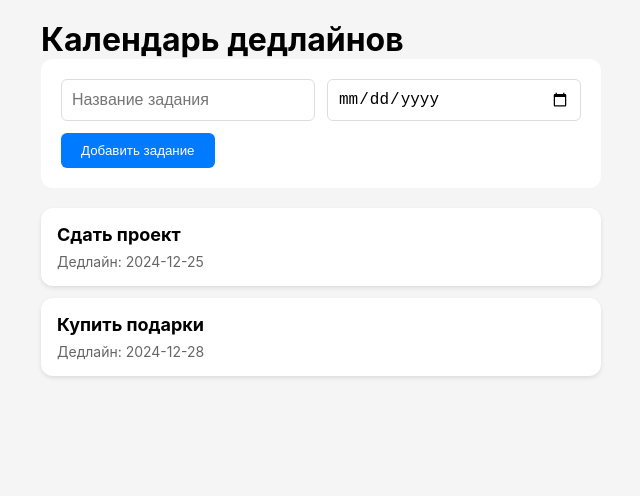
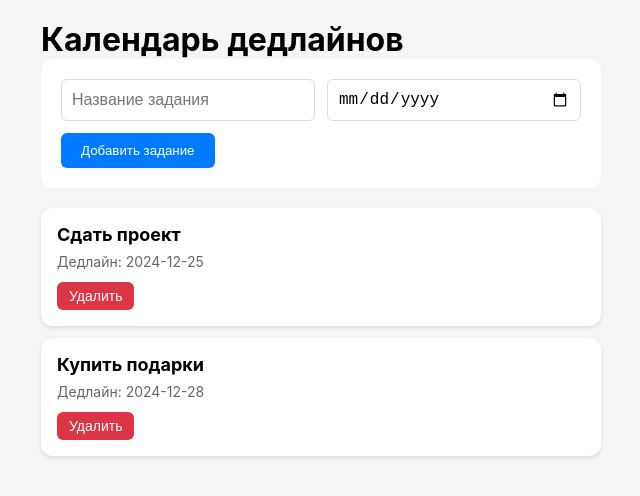
Before and after one commit to darina224/calendar-deadlines, a React (Create React App) app: page / in a window 1280 px wide. Shown: the top 496 px of the page, without its empty margins (319-959 px from the left). Built offline with nearby package versions, Linux system fonts and the light colour scheme.

Commit message:
кнопка удаления на карточках

```diff
--- a/src/App.js
+++ b/src/App.js
@@ -12,6 +12,9 @@ function App() {
   const addTask = (newTask) => {
     setTasks([...tasks, newTask]);
   };
+  const deleteTask = (taskId) => {
+    setTasks(tasks.filter(task => task.id !== taskId));
+  };
 
   return (
     <div className="app">
@@ -19,11 +22,10 @@ function App() {
       <AddTaskForm onAddTask={addTask} />
       <div className="tasks-list">
         {tasks.map(task => (
-          <TaskCard key={task.id} task={task} />
+          <TaskCard key={task.id} task={task} onDelete={deleteTask}/>
         ))}
       </div>
     </div>
   );
 }
-
 export default App;
--- a/src/TaskCard.css
+++ b/src/TaskCard.css
@@ -4,6 +4,7 @@
   padding: 16px;
   margin-bottom: 12px;
   box-shadow: 0 2px 4px rgba(0,0,0,0.1);
+  position: relative;
 }
 
 .task-title {
@@ -14,4 +15,19 @@
 .task-deadline {
   font-size: 14px;
   color: #666;
+  margin-bottom: 12px;
 }
+
+.delete-btn {
+  background: #dc3545;
+  color: white;
+  border: none;
+  padding: 6px 12px;
+  border-radius: 6px;
+  cursor: pointer;
+  font-size: 14px;
+}
+
+.delete-btn:hover {
+  background: #c82333;
+}
--- a/src/TaskCard.js
+++ b/src/TaskCard.js
@@ -1,10 +1,13 @@
 import './TaskCard.css';
 
-function TaskCard({ task }) {
+function TaskCard({ task, onDelete }) {
   return (
     <div className="task-card">
       <h3 className="task-title">{task.title}</h3>
       <p className="task-deadline">Дедлайн: {task.deadline}</p>
+      <button className="delete-btn" onClick={() => onDelete(task.id)}>
+        Удалить
+      </button>
     </div>
   );
 }
```
